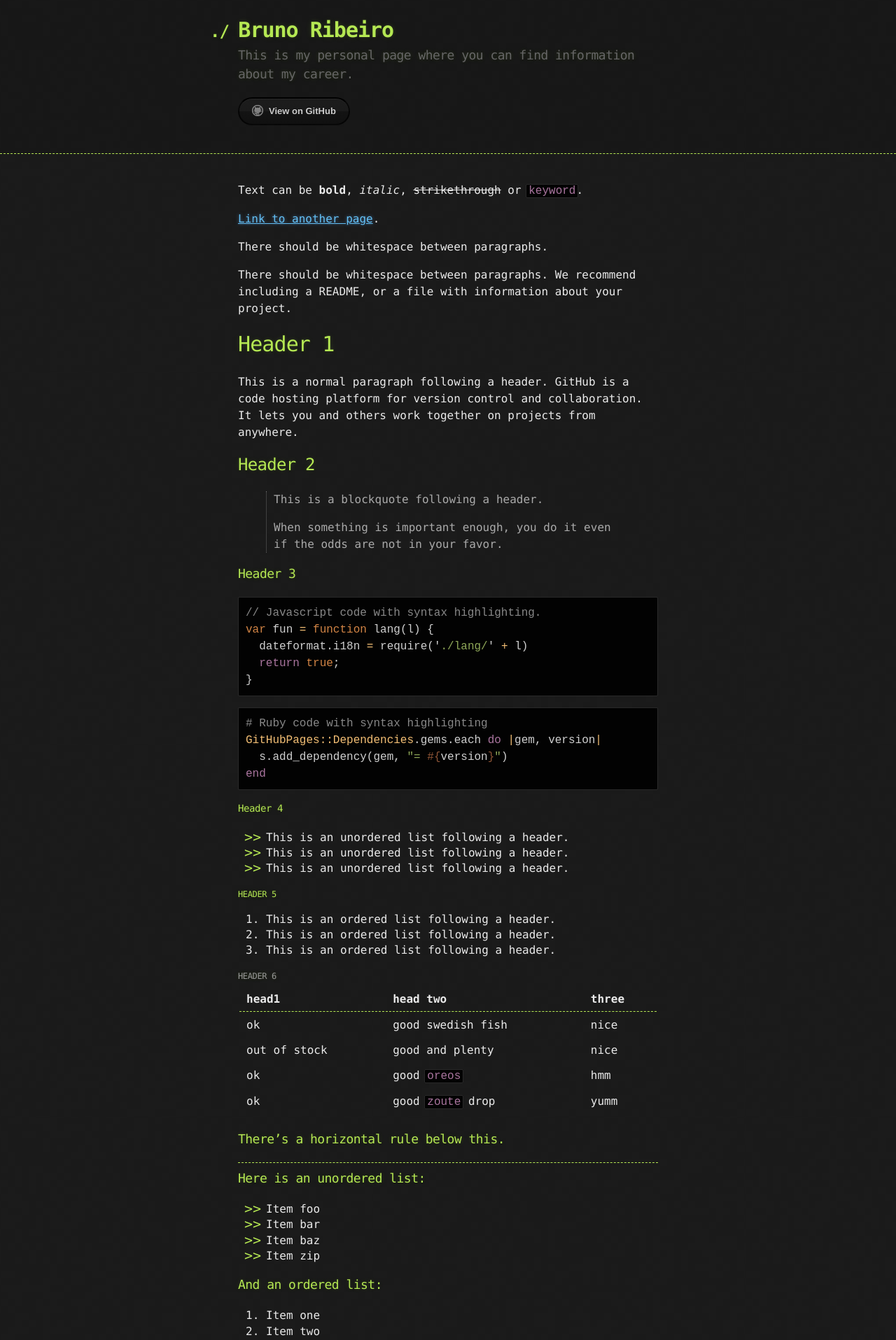
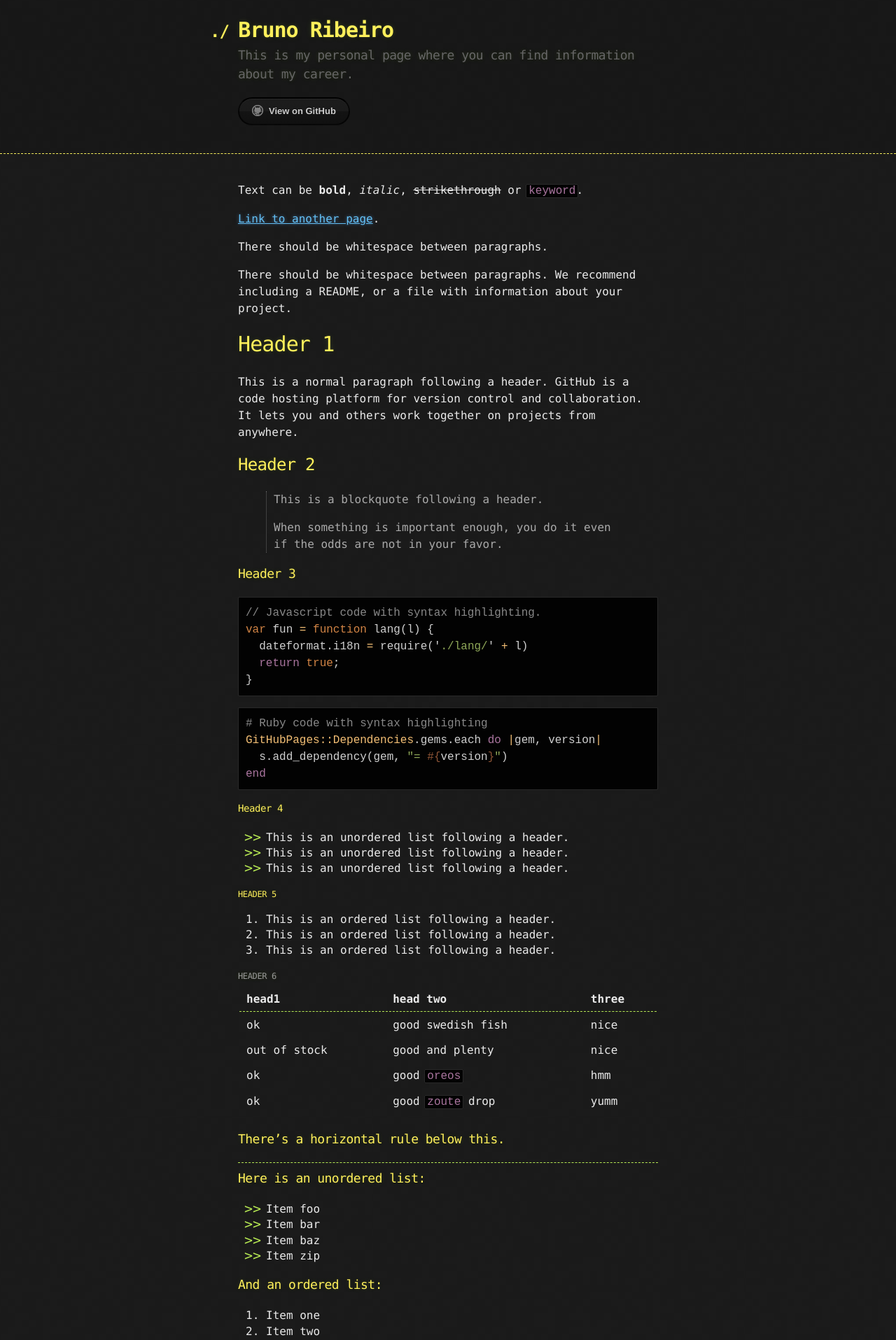
Before and after one commit to AfonsoV/AfonsoV.github.io, a Jekyll site: the page built from index.md, in a window 1280 px wide. Shown: the top 1915 px of the page at 70% size. Built offline with Jekyll 4.4.1, drawn with Linux system fonts in a browser that asks for light colours.

Commit message:
Update title color

```diff
--- a/_sass/_default_colors.scss
+++ b/_sass/_default_colors.scss
@@ -3,7 +3,7 @@ $alto: #d0d0d0;
 $bouquet: #aa759f;
 $chelsea-cucumber: #90a959;
 $cod-grey: #151515;
-$conifer: #b5e853;
+$conifer: #fff05b;
 $dove-grey: #666;
 $gallery: #eaeaea;
 $grey: #888;
```
